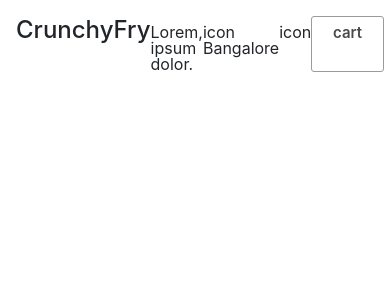
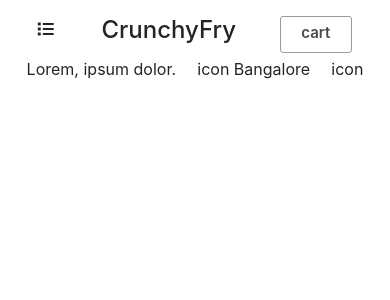
Before and after one commit to paldheeraj25/crunchyfry, an Angular app: page /home in a window 390 px wide. Shown: the top 300 px of the page. Built offline with nearby package versions, Linux system fonts and the light colour scheme.

Commit message:
added mobile menu responsive

```diff
--- a/src/app/app.module.ts
+++ b/src/app/app.module.ts
@@ -2,6 +2,7 @@ import { BrowserModule } from "@angular/platform-browser";
 import { NgModule } from "@angular/core";
 import { RouterModule } from "@angular/router";
 import { FormsModule } from "@angular/forms";
+
 
 import { AppComponent } from './app.component';
 import { HomeComponent } from './home/home.component';
--- a/src/app/components/header/header.component.html
+++ b/src/app/components/header/header.component.html
@@ -2,7 +2,9 @@
   <!-- location and cart strip/content -->
   <section class="location-area">
     <div class="logo">
+      <i name="cog" class="fa fa-list menu-icon" animation="spin">&nbsp;</i>
       <h4>CrunchyFry</h4>
+      <a class="cart-btn mobile-crt" href="">cart</a>
     </div>
     <div class="location-info">
       <span class="span-text">Lorem, ipsum dolor.</span>
@@ -10,7 +12,16 @@
       <span class="span-text">icon</span>
     </div>
     <div class="cart-content">
-      <a class="cart-btn" href="">cart</a>
+      <a class="cart-btn big-screen-crt" href="">cart</a>
     </div>
   </section>
+  <!-- menu -->
+  <section class="menu">
+    <ul>
+      <li><a href="#">menu</a></li>
+      <li><a href="#">menu</a></li>
+      <li><a href="#">menu</a></li>
+      <li><a href="#">menu</a></li>
+    </ul>
+  </section>
 </div>
--- a/src/app/components/header/header.component.scss
+++ b/src/app/components/header/header.component.scss
@@ -4,7 +4,7 @@
 
 .location-area {
   display: grid;
-  grid-template-columns: 1fr 1fr 1fr;
+  grid-template-columns: repeat(3, 1fr);
 }
 
 .cart-btn{
@@ -18,9 +18,23 @@
   font-weight: 600;
 }
 
+.mobile-crt {
+  display:none;
+}
+
+.big-screen-crt {
+  display: block;
+}
+
+
+.menu-icon {
+  margin-top: 0.3rem;
+  display: none;
+}
+
 .logo {
   display: flex;
-  justify-content: center;
+  justify-content: space-around;
 }
 .location-info {
   display: flex;
@@ -39,3 +53,50 @@
   text-decoration: none;
   background: #dddddd;
 }
+
+// menu styles
+.menu ul {
+  display: grid;
+  grid-template-columns: repeat(4, 1fr);
+  margin-top: 0.5rem;
+}
+
+
+.menu a {
+  background: #dddddd;
+  display: block;
+  padding: 0.8rem;
+  color: #000000;
+  text-transform: uppercase;
+  text-align: center;
+}
+
+// media query for smaller screens
+@media (max-width: 700px) {
+  .cart-btn {
+    margin-top: 0.5rem;
+
+  }
+
+  .mobile-crt {
+    display:block;
+    margin-top: 0rem !important;
+  }
+
+  .big-screen-crt {
+    display: none;
+  }
+
+  .location-area {
+    grid-template-columns: 1fr;
+  }
+
+  // hide main menu in smaller device
+  .menu {
+    display: none;
+  }
+
+  .menu-icon {
+    display: block;
+  }
+}
--- a/src/index.html
+++ b/src/index.html
@@ -1,5 +1,6 @@
 <!DOCTYPE html>
 <html lang="en">
+
 <head>
   <meta charset="utf-8" />
   <title>Crunchyfry</title>
@@ -7,8 +8,11 @@
 
   <meta name="viewport" content="width=device-width, initial-scale=1" />
   <link rel="icon" type="image/x-icon" href="favicon.ico" />
+  <link rel="stylesheet" type="text/css" href="https://maxcdn.bootstrapcdn.com/font-awesome/4.7.0/css/font-awesome.min.css" />
 </head>
+
 <body>
   <app-root></app-root>
 </body>
+
 </html>
--- a/src/styles.scss
+++ b/src/styles.scss
@@ -1,5 +1,7 @@
 /* You can add global styles to this file, and also import other style files */
 @import '~bootstrap/dist/css/bootstrap.min.css';
+@import "~@fortawesome/fontawesome-free/css/all.css";
+
 * {
   margin: 0;
   padding: 0;
```
Also changed, not shown: package.json (+5 -4 lines), 1 other file (tests, documents, lock files or other folders). Lines whose indentation alone changed are shown as unchanged.
